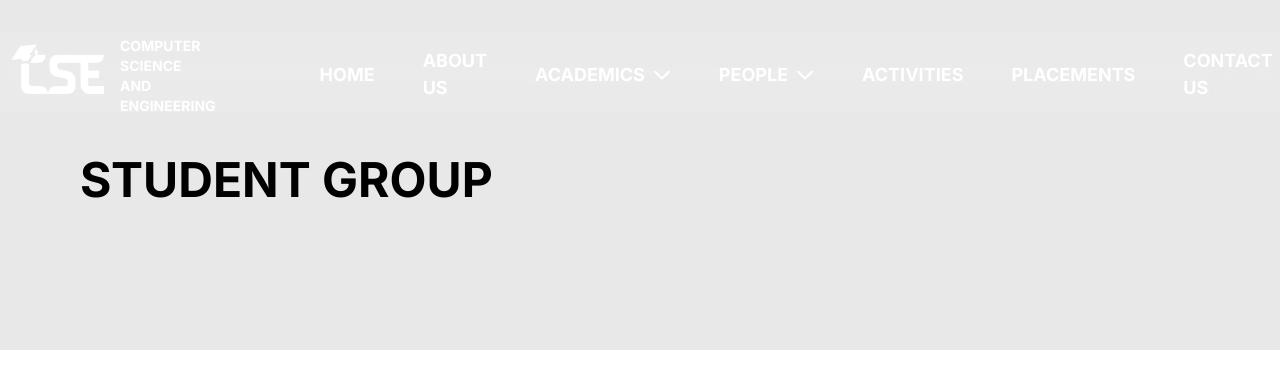
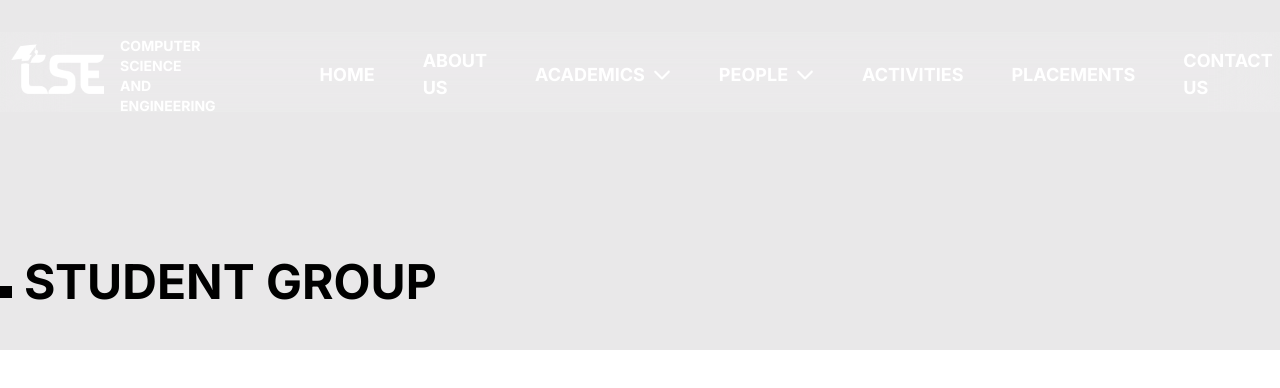
Before and after one commit to mhdaslamp/cse_dept_site, a Next.js app: page /activity/student_gp in a window 1280 px wide. Shown: the top 388 px of the page. Built offline with nearby package versions, Linux system fonts and the light colour scheme.

Commit message:
activity page setted

```diff
--- a/src/app/activity/student_gp/page.jsx
+++ b/src/app/activity/student_gp/page.jsx
@@ -3,11 +3,11 @@ import React from "react";
 export default function page() {
   return (
     <div className="">
-      <div className="bg-[#e9e8e9] w-full h-[350px] pl-20">
-        <span className="pt-36 w-7 h-4 bg-black"></span>
-        <h1 className="uppercase text-[48px] font-bold pt-36 ">
-          Student group
-        </h1>
+      <div className="bg-[#e9e8e9] ">
+        <div className="container mx-auto w-full  h-[350px] flex justify-start items-end pb-8">
+          <span className=" w-3 h-3 bg-black mb-5 mr-3"></span>
+          <h1 className="uppercase text-[48px] font-bold">Student group</h1>
+        </div>
       </div>
       <div></div>
     </div>
```
